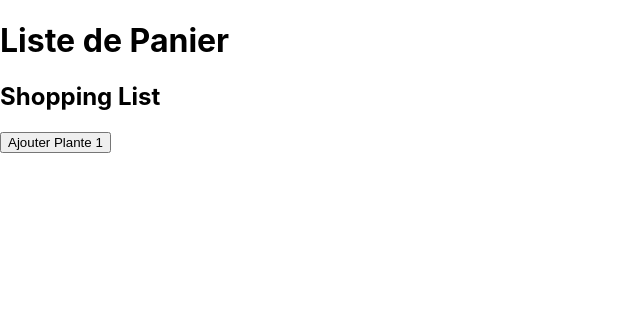
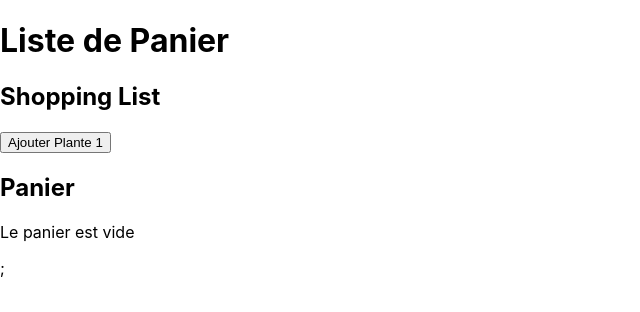
Before and after one commit to Muki-Dev/cart-Context, a React (Create React App) app: page / in a window 1280 px wide. Shown: the top 312 px of the page, without its empty margins (0-640 px from the left). Built offline with nearby package versions, Linux system fonts and the light colour scheme.

Commit message:
usecontext to cart and add to app provider

```diff
--- a/src/App.js
+++ b/src/App.js
@@ -1,11 +1,13 @@
  import { CartProvider } from './context/CartContext';
  import ShoppingList from './components/ShoppingList';
+ import Cart from './components/Cart';
 
  function App(){
   return(
       <CartProvider>
           <h1>Liste de Panier</h1>
           <ShoppingList />
+          <Cart />
       </CartProvider>
     )
  }
--- a/src/components/Cart.js
+++ b/src/components/Cart.js
@@ -0,0 +1,22 @@
+import { useContext } from 'react';
+import { CartContext } from '../context/CartContext';
+
+const Cart = () => {
+	const { cart } = useContext(CartContext);
+
+	return(
+			<div>
+				<h2>Panier</h2>
+				{
+					cart.length === 0
+					? (<p>Le panier est vide</p>)
+					: (<ul>
+						{cart.map((item,index) => <li key={index}>{item}</li>)}
+					</ul>)
+
+				};
+			</div>
+		)
+}
+
+export default Cart;
```
